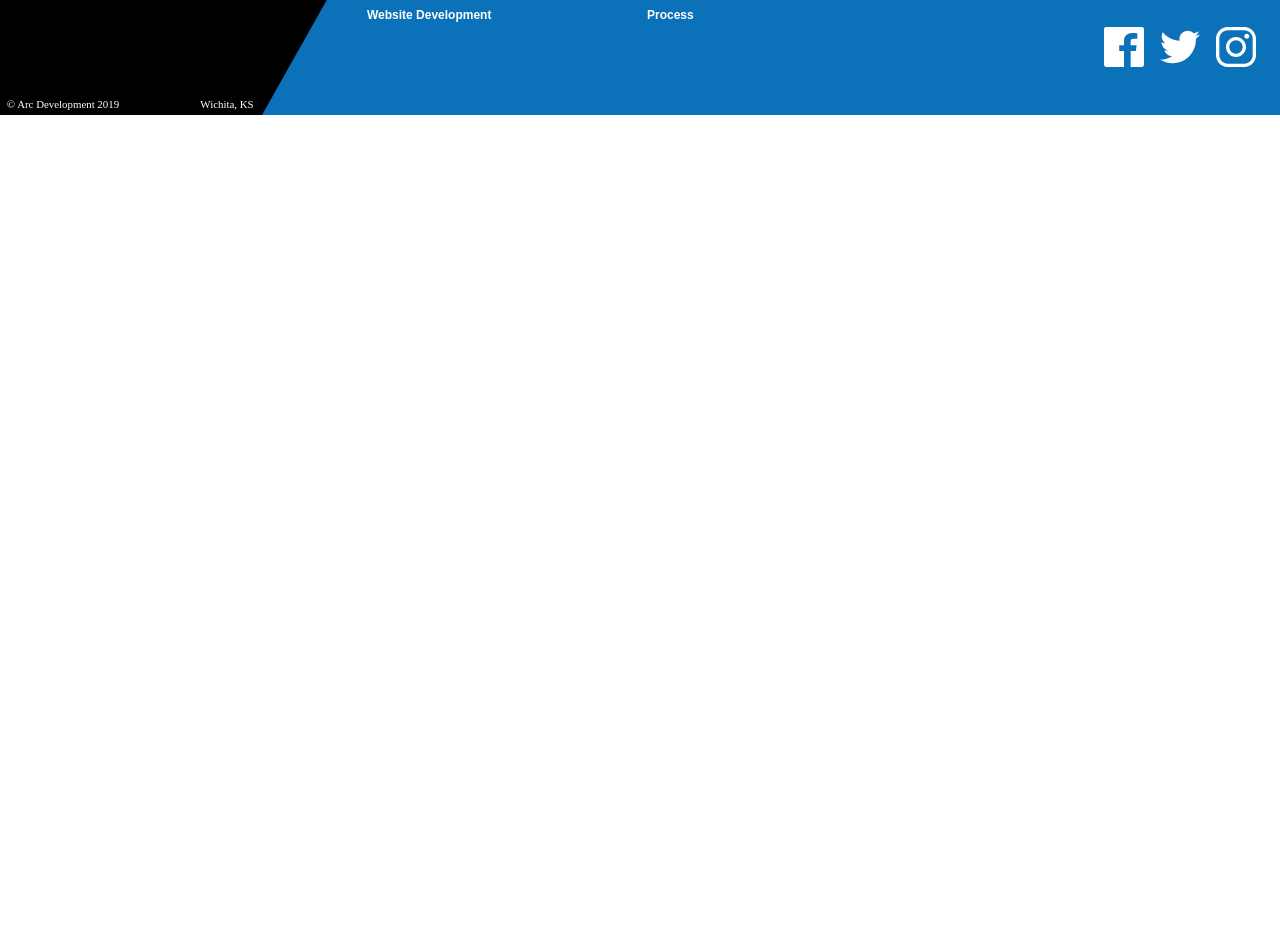
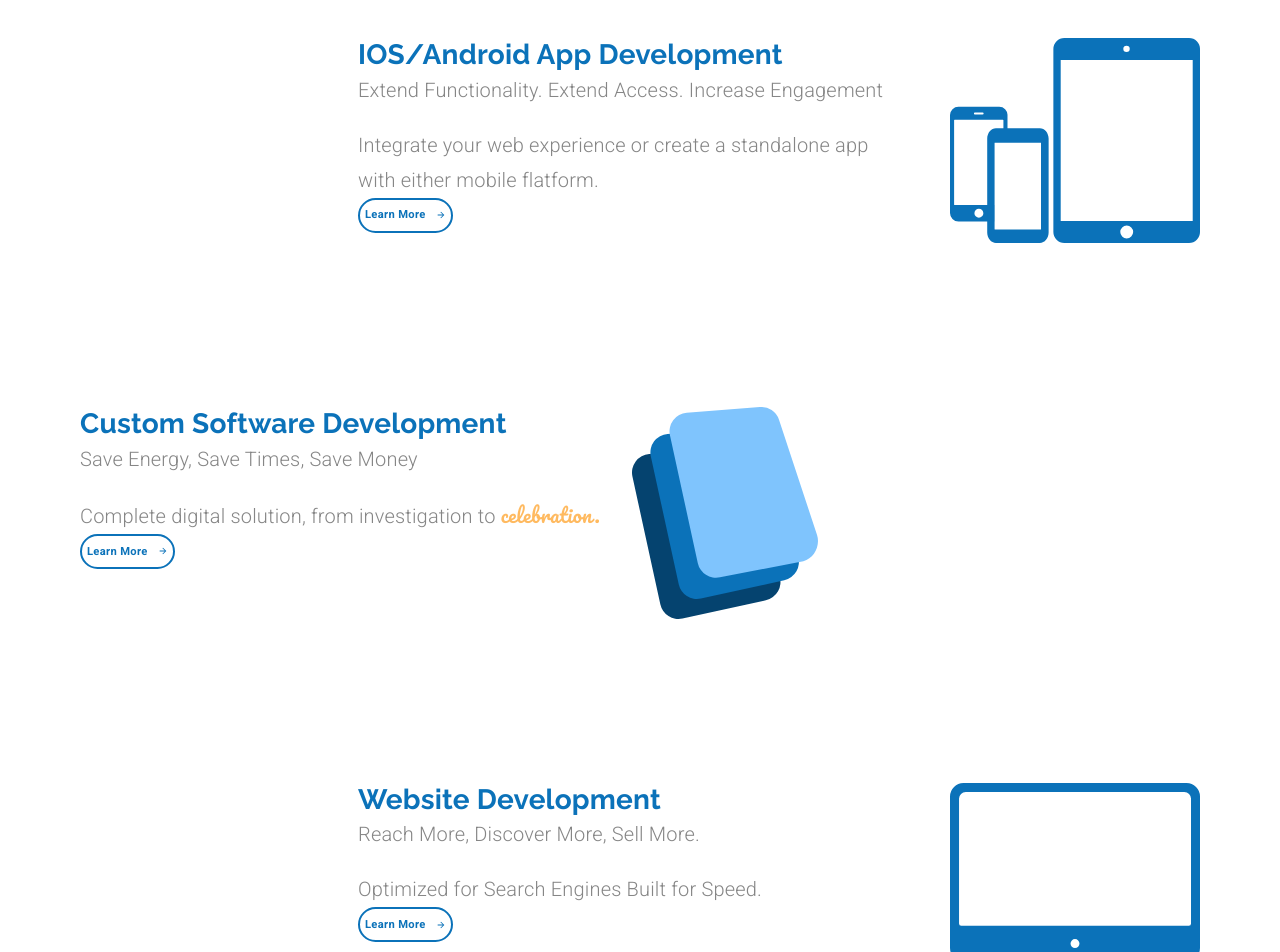
Before and after one commit to rudwo8134/ArcDevelopment, a React (Create React App) app: page /services in a window 1280 px wide. Shown: the part 260-1212 px from the top of the page. Before the commit the page ends 800 px from the top, so only its background shows below. Built offline with nearby package versions, Linux system fonts and the light colour scheme.

Commit message:
add the Service page

```diff
--- a/src/components/App.js
+++ b/src/components/App.js
@@ -5,6 +5,7 @@
 import {BrowserRouter,Route,Switch} from 'react-router-dom'
 import Footer from "./ui/Footer";
 import LandingPage from "./LandingPage";
+import Services from "./Services";
 
 
 function App() {
@@ -31,7 +32,17 @@
               />
             )}
           />
-          <Route exact path="/services" component={() => <div>services</div>} />
+          <Route
+            exact
+            path="/services"
+            render={(props) => (
+              <Services
+                {...props}
+                setValue={setValue}
+                setselectedindex={setselectedindex}
+              />
+            )}
+          />
           <Route
             exact
             path="/customsoftware"
--- /dev/null
+++ b/src/components/Services.jsx
@@ -0,0 +1,217 @@
+import React from 'react'
+import { Button, Grid, makeStyles, Typography, useMediaQuery } from '@material-ui/core'
+import { useTheme } from '@material-ui/styles';
+import { Link } from 'react-router-dom';
+import ButtonArrow from './ui/ButtonArrow';
+import CustomSoftwareicon from '../assets/Custom Software Icon.svg';
+import mobileAppsicon from '../assets/mobileIcon.svg';
+import websiteicon from '../assets/websiteIcon.svg';
+
+
+const useStyles = makeStyles((theme) => ({
+  specialtext: {
+    fontFamily: 'Pacifico',
+    color: theme.palette.common.orange,
+  },
+  learnbutton: {
+    ...theme.typography.learnbutton,
+    fontSize: '0.7rem',
+    height: 35,
+    padding: 5,
+    [theme.breakpoints.down('sm')]: {
+      marginBottom: '2em',
+    },
+  },
+  subtitle: {
+    marginBottom: '1em',
+  },
+  icon: {
+    marginLeft: '2em',
+    [theme.breakpoints.down('xs')]: {
+      marginLeft: 0,
+    },
+  },
+  servicecontainer: {
+    marginTop: '10em',
+    [theme.breakpoints.down('sm')]: {
+      padding: 25,
+    },
+  },
+}));
+
+const Services = (props) => {
+  const {setValue,setselectedindex} = props
+  const classes = useStyles();
+  const theme = useTheme();
+  const matchesSM = useMediaQuery(theme.breakpoints.down("sm"))
+  return (
+    <Grid container direction="column">
+      <Grid item style={{ marginLeft: matchesSM ? 0 : '5em', marginTop: matchesSM ? "1em" : "2em"}}>
+        <Typography
+          align={matchesSM ? 'center' : undefined}
+          variant="h2"
+          gutterBottom
+        >
+          Services
+        </Typography>
+      </Grid>
+      <Grid item>
+        {' '}
+        {/*---------IOS/ANDROID Block----------  */}
+        <Grid
+          container
+          direction="row"
+          justifyContent={matchesSM ? 'center' : 'flex-end'}
+          className={classes.servicecontainer}
+          style={{ marginTop: matchesSM ? '1em' : '5rem' }}
+        >
+          <Grid
+            item
+            style={{
+              textAlign: matchesSM ? 'center' : undefined,
+              width: matchesSM ? undefined : '35em',
+            }}
+          >
+            <Typography variant="h4">IOS/Android App Development</Typography>
+            <Typography variant="subtitle1" className={classes.subtitle}>
+              Extend Functionality. Extend Access. Increase Engagement
+            </Typography>
+            <Typography variant="subtitle1">
+              Integrate your web experience or create a standalone app
+              {matchesSM ? null : <br />}with either mobile flatform.
+            </Typography>
+            <Button
+              component={Link}
+              to="/mobileapps"
+              variant="outlined"
+              className={classes.learnbutton}
+              onClick={() => {
+                setValue(1);
+                setselectedindex(2);
+              }}
+            >
+              <span style={{ marginRight: 10 }}>Learn More</span>
+              <ButtonArrow
+                width={10}
+                height={10}
+                fill={theme.palette.common.blue}
+              />
+            </Button>
+          </Grid>
+          <Grid item style={{ marginRight: matchesSM ? 0 : '5em' }}>
+            <img
+              src={mobileAppsicon}
+              alt="moblie phone icon"
+              className={classes.icon}
+              width="250em"
+            />
+          </Grid>
+        </Grid>
+      </Grid>
+      <Grid item>
+        <Grid
+          container
+          direction="row"
+          justifyContent={matchesSM ? 'center' : undefined}
+          className={classes.servicecontainer}
+        >
+          <Grid
+            item
+            style={{
+              marginLeft: matchesSM ? 0 : '5em',
+              textAlign: matchesSM ? 'center' : undefined,
+            }}
+          >
+            <Typography variant="h4">Custom Software Development</Typography>
+            <Typography variant="subtitle1" className={classes.subtitle}>
+              Save Energy, Save Times, Save Money
+            </Typography>
+            <Typography variant="subtitle1">
+              Complete digital solution, from investigation to{' '}
+              <span className={classes.specialtext}>celebration.</span>
+            </Typography>
+            <Button
+              component={Link}
+              to="/customsoftware"
+              variant="outlined"
+              className={classes.learnbutton}
+              onClick={() => {
+                setValue(1);
+                setselectedindex(1);
+              }}
+            >
+              <span style={{ marginRight: 10 }}>Learn More</span>
+              <ButtonArrow
+                width={10}
+                height={10}
+                fill={theme.palette.common.blue}
+              />
+            </Button>
+          </Grid>
+          <Grid item>
+            <img
+              src={CustomSoftwareicon}
+              alt="custom software icon"
+              className={classes.icon}
+            />
+          </Grid>
+        </Grid>
+      </Grid>
+
+      <Grid item>
+        {' '}
+        {/*---------website Block----------  */}
+        <Grid
+          container
+          direction="row"
+          justifyContent={matchesSM ? 'center' : 'flex-end'}
+          className={classes.servicecontainer}
+          style={{ marginBottom: '10em' }}
+        >
+          <Grid
+            item
+            style={{
+              textAlign: matchesSM ? 'center' : undefined,
+              width: matchesSM ? undefined : '35em',
+            }}
+          >
+            <Typography variant="h4">Website Development</Typography>
+            <Typography variant="subtitle1" className={classes.subtitle}>
+              Reach More, Discover More, Sell More.
+            </Typography>
+            <Typography variant="subtitle1">
+              Optimized for Search Engines Built for Speed.
+            </Typography>
+            <Button
+              component={Link}
+              to="/websites"
+              variant="outlined"
+              className={classes.learnbutton}
+              onClick={() => {
+                setValue(1);
+                setselectedindex(3);
+              }}
+            >
+              <span style={{ marginRight: 10 }}>Learn More</span>
+              <ButtonArrow
+                width={10}
+                height={10}
+                fill={theme.palette.common.blue}
+              />
+            </Button>
+          </Grid>
+          <Grid item style={{ marginRight: matchesSM ? 0 : '5em' }}>
+            <img
+              src={websiteicon}
+              alt="website icon"
+              className={classes.icon}
+              width="250em"
+            />
+          </Grid>
+        </Grid>
+      </Grid>
+    </Grid>
+  );
+}
+
+export default Services
```
Also changed, not shown: 1 other file (tests, documents, lock files or other folders).
